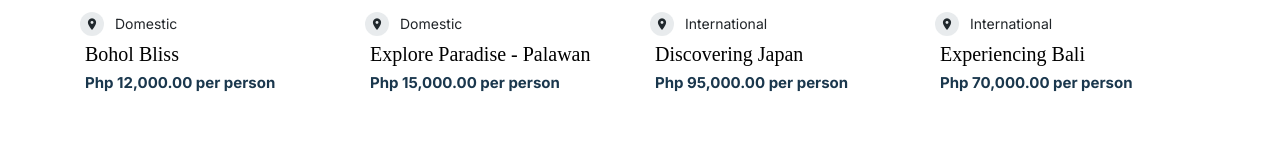
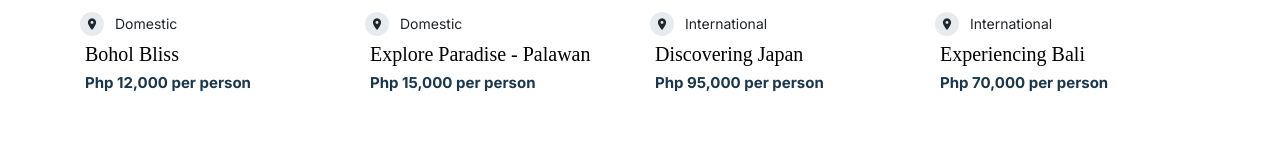
Before and after one commit to PeridotTandT/TravelandTours, a plain HTML site: page services.html in a window 1280 px wide. Shown: the part 872-1035 px from the top of the page. Drawn offline with Linux system fonts and the light colour scheme; files whose address does not match are found by name; a web font is replaced by a local one.

Commit message:
Update services.html

```diff
--- a/services.html
+++ b/services.html
@@ -99,7 +99,7 @@
 							<div>
 								<h3><a href="#">Bohol Bliss</a></h3>
 								<div class="price ml-auto">
-									<span>Php 12,000.00 per person</span>
+									<span>Php 12,000 per person</span>
 								</div>
 							</div>
 
@@ -118,7 +118,7 @@
 							<div>
 								<h3><a href="#">Explore Paradise - Palawan</a></h3>
 								<div class="price ml-auto">
-									<span>Php 15,000.00 per person</span>
+									<span>Php 15,000 per person</span>
 								</div>
 							</div>
 
@@ -137,7 +137,7 @@
 							<div>
 								<h3><a href="#">Discovering Japan</a></h3>
 								<div class="price ml-auto">
-									<span>Php 95,000.00 per person</span>
+									<span>Php 95,000 per person</span>
 								</div>
 							</div>
 
@@ -158,7 +158,7 @@
 							<div>
 								<h3><a href="#">Experiencing Bali</a></h3>
 								<div class="price ml-auto">
-									<span>Php 70,000.00 per person</span>
+									<span>Php 70,000 per person</span>
 								</div>
 							</div>
 
```
